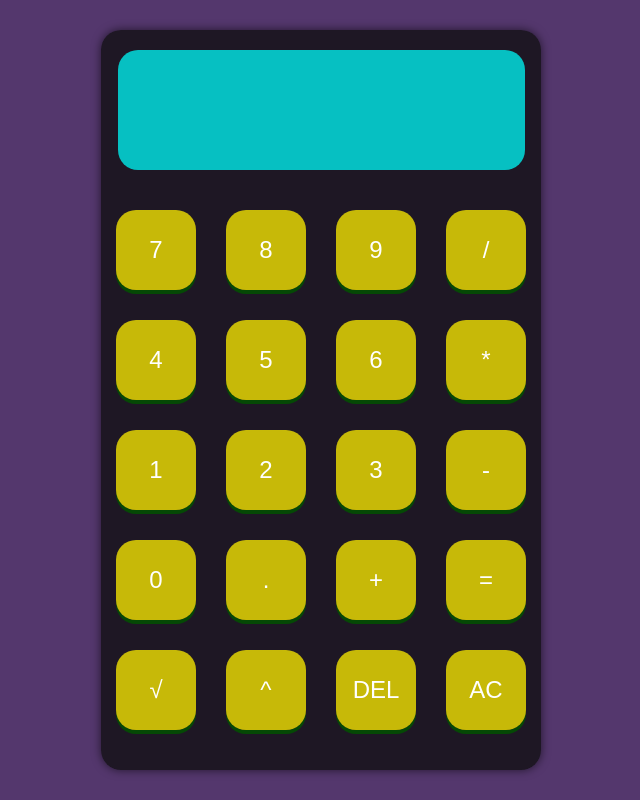
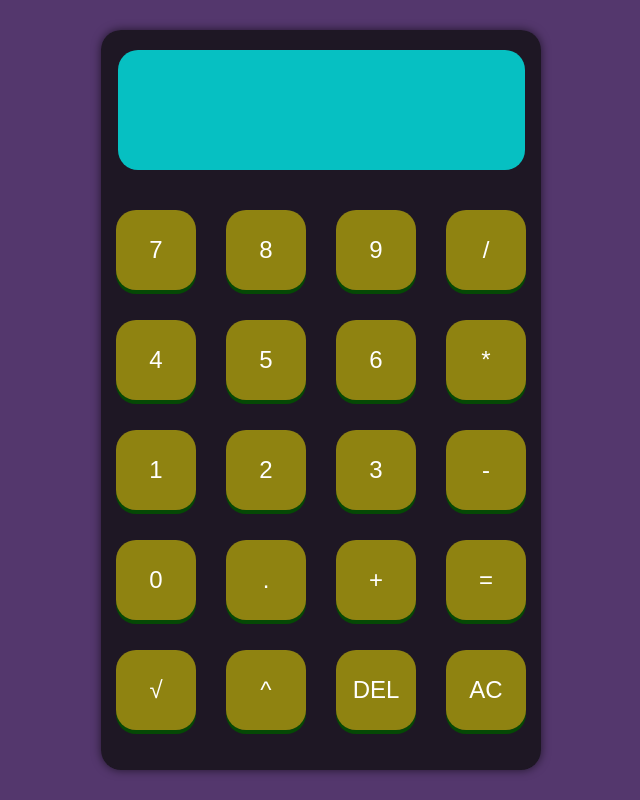
Before and after one commit to benjmhub/Calculator., a plain HTML site: page index.html in a window 1280 px wide. Shown: the whole page, without its empty margins (319-959 px from the left). Drawn offline with Linux system fonts and the light colour scheme.

Commit message:
Update index.html

```diff
--- a/index.html
+++ b/index.html
@@ -1,4 +1,4 @@
-<!DOCTYPE html>
+ <!DOCTYPE html>
 <html>
 <head>
     <title>Digital 3D Calculator</title>
@@ -64,7 +64,7 @@
             border: none;
             border-radius: 20px;
             margin: 10px;
-            background-color: #e0d104de; /* Green color for calculator buttons */
+            background-color: #e0d10494; /* Green color for calculator buttons */
             color: white;
             cursor: pointer;
             /* 3D Button Effect */
```
